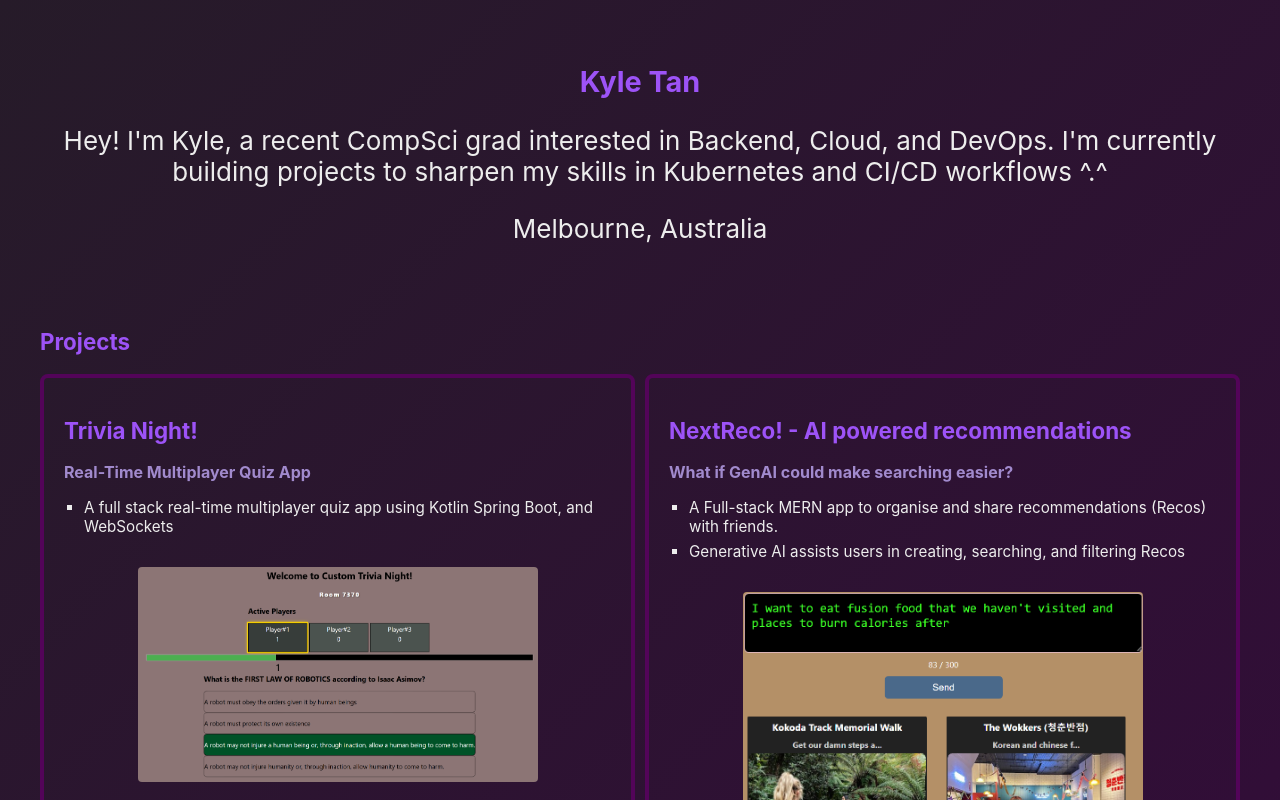
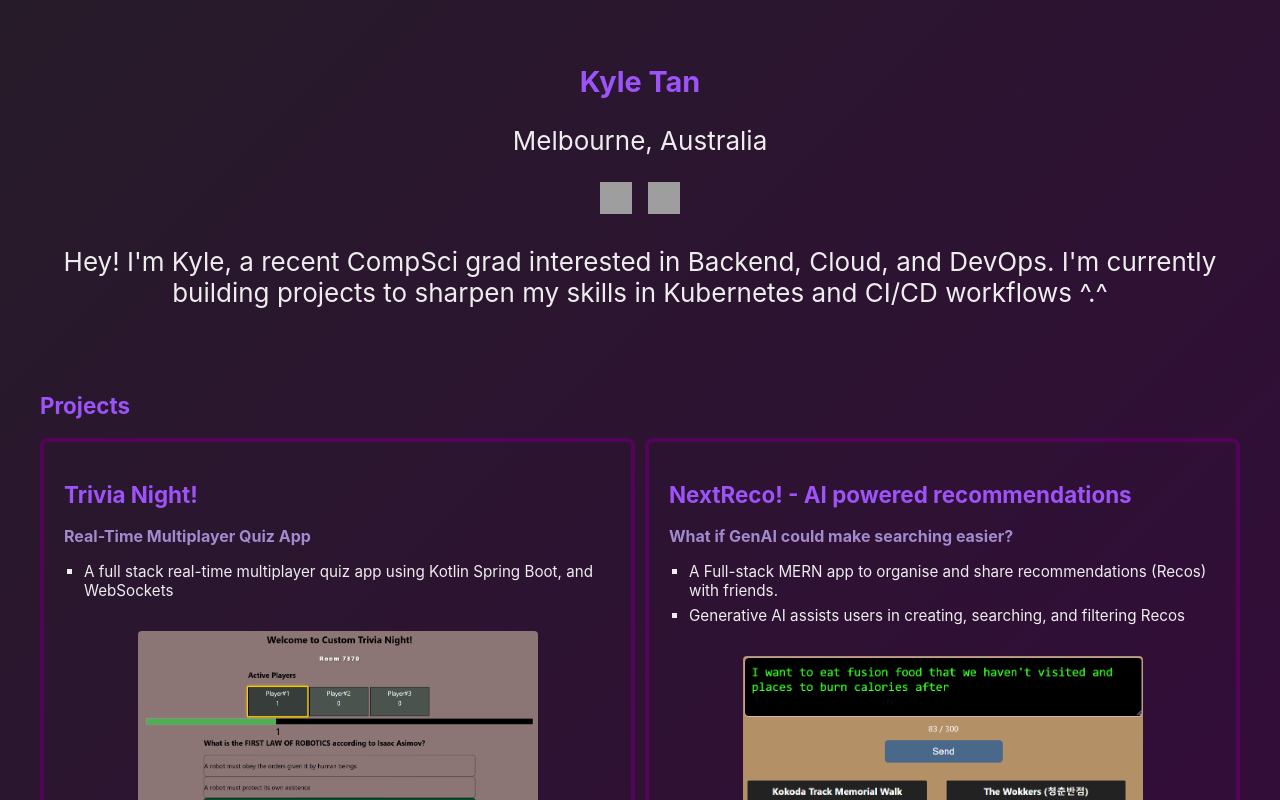
Before and after one commit to kyle-t01/kyle-t01.github.io, a React (Create React App) app in the folder frontend/: page / in a window 1280 px wide. Shown: the top 800 px of the page. Built offline with nearby package versions, Linux system fonts and the light colour scheme; grey boxes are pictures that could not be loaded.

Commit message:
Added contact information

```diff
--- a/frontend/src/components/Contact.js
+++ b/frontend/src/components/Contact.js
@@ -1,3 +1,5 @@
+import '../style/Intro.css'
+
 const Contact = () => {
     return (
         <div className="contact">
--- a/frontend/src/components/Intro.js
+++ b/frontend/src/components/Intro.js
@@ -36,11 +36,13 @@ const Intro = () => {
             <div className='intro-profile'>
                 {/* profile */}
                 <h1>Kyle Tan</h1>
+                <p>Melbourne, Australia</p>
+                <Contact />
                 {/*<h2>Building skills in Software, Cloud, and DevOps Engineering</h2>*/}
                 <p className="intro-text">
                     Hey! I'm Kyle, a recent CompSci grad interested in Backend, Cloud, and DevOps. I'm currently building projects to sharpen my skills in Kubernetes and CI/CD workflows ^.^
                 </p>
-                <p>Melbourne, Australia</p>
+
 
             </div>
 
@@ -55,10 +57,6 @@ const Intro = () => {
 
 
 
-            <Contact />
-
-
-
 
 
         </section>
--- a/frontend/src/style/Intro.css
+++ b/frontend/src/style/Intro.css
@@ -22,3 +22,19 @@
     gap: 10px;
     width: 100%;
 }
+
+.contact {
+    display: flex;
+    justify-content: center;
+    align-items: center;
+    gap: 16px;
+    margin-top: 20px;
+}
+
+
+.contact img {
+    gap: 30px;
+    width: 32px;
+    height: 32px;
+    background-color: #dddddd;
+}
```
Also changed, not shown: 11 other files (tests, documents, lock files or other folders).
